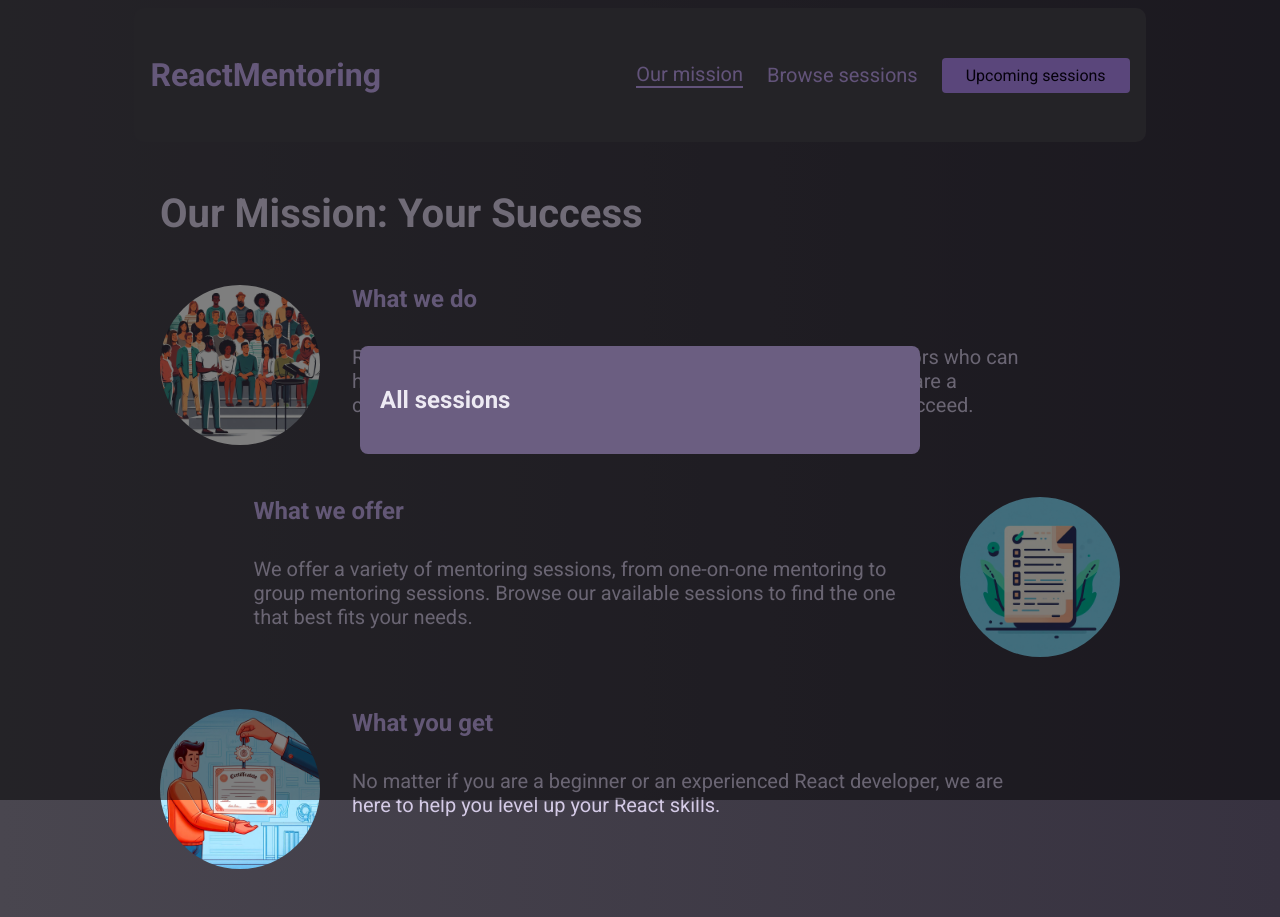
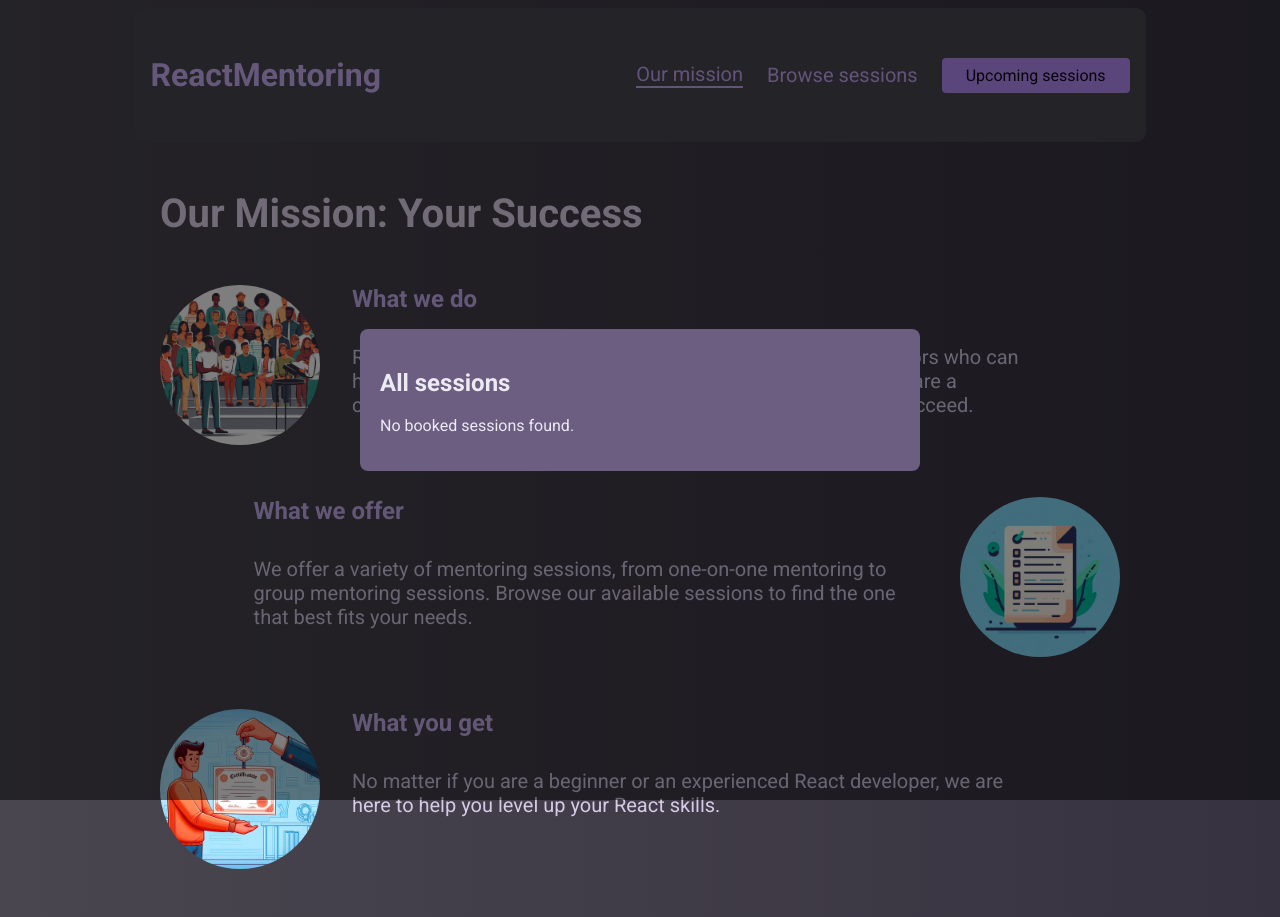
Before and after one commit to Williambraney/practice-typescript-project, a React (Vite) app: page / in a window 1280 px wide. Both pictures are taken after a click on the button "Upcoming sessions". Built offline with nearby package versions, Linux system fonts and the light colour scheme.

Commit message:
Able to see booked sessions in modal

```diff
--- a/src/components/BookSessionModal.tsx
+++ b/src/components/BookSessionModal.tsx
@@ -6,6 +6,7 @@ import Form from './Form';
 import Button from './Button';
 import { useSessionDispatch } from '../store/hooks';
 import { addSession } from '../store/sessionSlice';
+import SubHeader from './SubHeader';
 
 type BookSessionModalProps = {
     open: boolean;
@@ -58,9 +59,9 @@ export default function BookSessionModal({
             open = { open }
             // onClose = { onClose }
         >
-            <Header>
+            <SubHeader>
                 Book session
-            </Header>
+            </SubHeader>
             <Form
                 onSubmit = { handleSubmit }
             >
@@ -86,14 +87,18 @@ export default function BookSessionModal({
                     id = 'email'
                     name = 'email'
                 />
-                { /* <Button
-                    onClick = { onClose }
+                <div
+                    className = 'actions'
                 >
+                    <Button
+                        onClick = { onClose }
+                    >
                     Cancel
-                </Button> */ }
-                <Button>
+                    </Button>
+                    <Button>
                     Book session
-                </Button>
+                    </Button>
+                </div>
             </Form>
         </Modal>
     );
--- /dev/null
+++ b/src/components/BookedSessionsModal.tsx
@@ -0,0 +1,49 @@
+import { useSessionSelector } from '../store/hooks';
+import Modal from './Modal';
+
+type BookedSessionsModalProps = {
+    open: boolean;
+};
+
+export default function BookedSessionsModal({
+    open
+}: BookedSessionsModalProps ){
+
+    const sessions = useSessionSelector( state => state.session.sessions );
+    console.log('Booked sessions:', sessions);
+    return (
+        <Modal
+            open = { open }
+            // onClose = { handleClick }
+        >
+            <h2>
+                All sessions
+            </h2>
+            {
+                sessions.length === 0 && (
+                    <p>
+                        No booked sessions found.
+                    </p>
+                )
+            }
+            {
+                sessions.map( session => (
+                    <div
+                        key = { session.id }
+                        className = 'session'
+                    >
+                        <h3>
+                            { session.title }
+                        </h3>
+                        <p>
+                            { session.summary }
+                        </p>
+                        <p>
+                            { session.date }
+                        </p>
+                    </div>
+                ))
+            }
+        </Modal>
+    )
+}
--- a/src/components/Button.tsx
+++ b/src/components/Button.tsx
@@ -26,7 +26,6 @@ export default function Button(props: ButtonSubmitProps | ButtonProps) {
                 type='submit'
             >
                 { children }
-
             </button>
         );
     }
--- /dev/null
+++ b/src/components/SubHeader.tsx
@@ -0,0 +1,16 @@
+import { ReactNode } from 'react';
+
+type SubHeaderProps = {
+    children: ReactNode;
+};
+
+export default function SubHeader({
+    children
+}: SubHeaderProps ){
+
+    return (
+        <h2 className='subheader'>
+            { children }
+        </h2>
+    );
+}
--- a/src/index.css
+++ b/src/index.css
@@ -147,6 +147,7 @@ ul {
   display: block;
   font-size: 0.85rem;
   font-weight: bold;
+  margin-top: 0.5rem;
   margin-bottom: 0.25rem;
   color: #d3cedc;
   text-transform: uppercase;
@@ -162,8 +163,14 @@ ul {
   padding: 0.5rem;
 }
 
+.control button {
+  margin-left: 0.5rem;
+}
+
 .actions {
   text-align: right;
+  margin-top: 1rem;
+
 }
 
 #main-header {
--- a/src/pages/Root.tsx
+++ b/src/pages/Root.tsx
@@ -4,6 +4,7 @@ import HeaderLink from '../components/HeaderLink';
 import Button from '../components/Button';
 import Modal from '../components/Modal';
 import { useCallback, useState } from 'react';
+import BookedSessionsModal from '../components/BookedSessionsModal';
 
 export default function Root() {
 
@@ -38,14 +39,10 @@ export default function Root() {
                 </Button>
             </Header>
             <Outlet />
-            <Modal
+            <BookedSessionsModal
                 open = { open }
-                onClose = { handleClick }
-            >
-                <h2>
-                    All sessions
-                </h2>
-            </Modal>
+                // onClose = { handleClick }
+            />
         </>
     );
 }
--- a/src/store/hooks.ts
+++ b/src/store/hooks.ts
@@ -1,8 +1,8 @@
-import { TypedUseSelectorHook, useDispatch } from 'react-redux';
+import { TypedUseSelectorHook, useDispatch, useSelector } from 'react-redux';
 import { RootState, type AppDispatch } from './store';
 
 type  DispatchFunction = () => AppDispatch;
 
 export const useSessionDispatch: DispatchFunction = useDispatch;
 
-export const useSessionSelector: TypedUseSelectorHook<RootState> = useDispatch;
+export const useSessionSelector: TypedUseSelectorHook<RootState> = useSelector;
```
